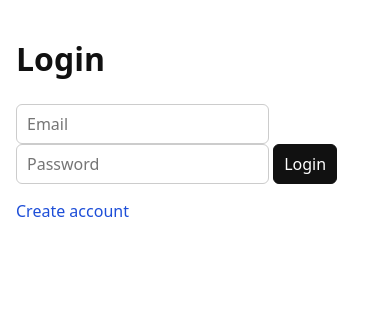
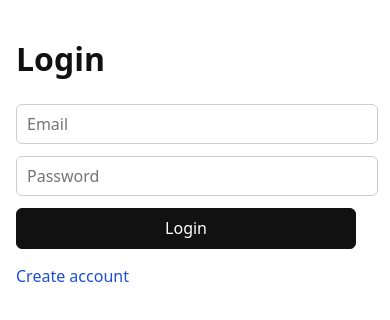
Before and after one commit to vini1237777/TaskTimer, a SvelteKit app: page /auth/login in a window 390 px wide. Shown: the top 320 px of the page. Built offline with nearby package versions, Linux system fonts and the light colour scheme.

Commit message:
style: make layout and auth pages responsive

```diff
--- a/src/app.css
+++ b/src/app.css
@@ -43,3 +43,25 @@ button:disabled {
   margin: 0 auto;
   padding: 16px;
 }
+
+nav a {
+  font-weight: 600;
+}
+
+@media (max-width: 640px) {
+  nav {
+    flex-wrap: wrap;
+    gap: 10px;
+  }
+
+  nav > div {
+    margin-left: 0 !important;
+    width: 100%;
+    justify-content: space-between;
+  }
+
+  input,
+  button {
+    width: 95%;
+  }
+}
--- a/src/routes/auth/login/+page.svelte
+++ b/src/routes/auth/login/+page.svelte
@@ -22,13 +22,13 @@
 </script>
 
 <div class="container">
-
   <h1>Login</h1>
 
+  <div style="display:grid; gap:12px; max-width:700px;">
     <input placeholder="Email" bind:value={email} />
     <input placeholder="Password" type="password" bind:value={password} />
-
     <button on:click={submit}>Login</button>
+  </div>
 
   {#if error}
     <p style="color:red">{error}</p>
```
Lines whose indentation alone changed are shown as unchanged.
